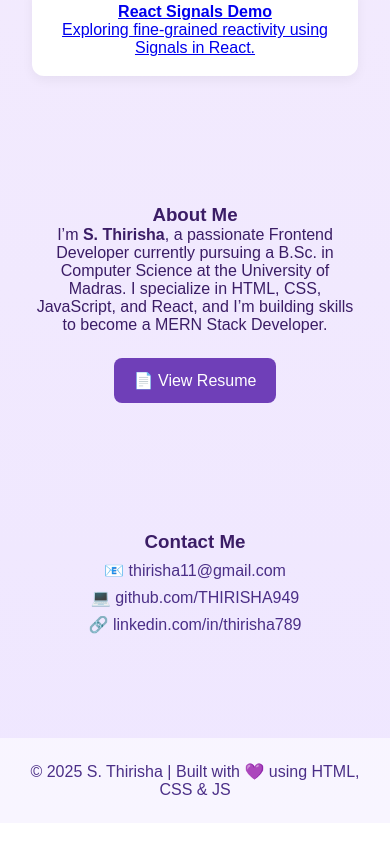
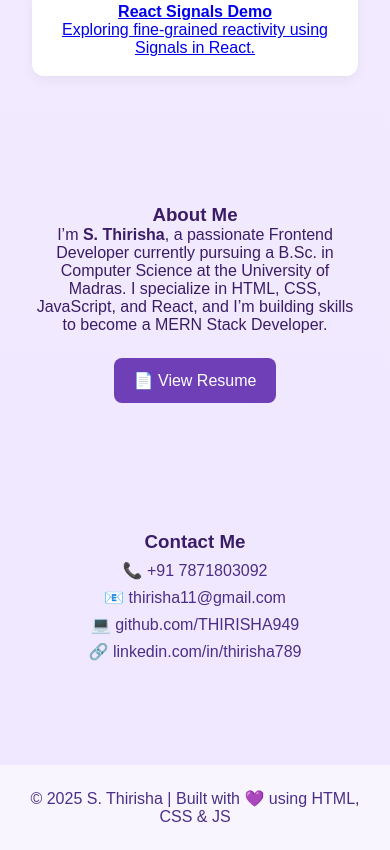
Before and after one commit to THIRISHA949/portfolio-site, a plain HTML site: page index.html in a window 390 px wide. Shown: the part 1060-1910 px from the top of the page. Before the commit the page ends 1883 px from the top, so only its background shows below. Drawn offline with Linux system fonts and the light colour scheme.

Commit message:
Add phone number to contact section
Updated contact section to include phone number.

```diff
--- a/index.html
+++ b/index.html
@@ -39,6 +39,7 @@
   <section id="contact" class="contact">
     <h3>Contact Me</h3>
     <div class="contact-info">
+      <p>📞 <a href="tel:+917871803092">+91 7871803092</a></p>
       <p>📧 <a href="mailto:thirisha11@gmail.com">thirisha11@gmail.com</a></p>
       <p>💻 <a href="https://github.com/THIRISHA949" target="_blank">github.com/THIRISHA949</a></p>
       <p>🔗 <a href="https://linkedin.com/in/thirisha789" target="_blank">linkedin.com/in/thirisha789</a></p>
```
